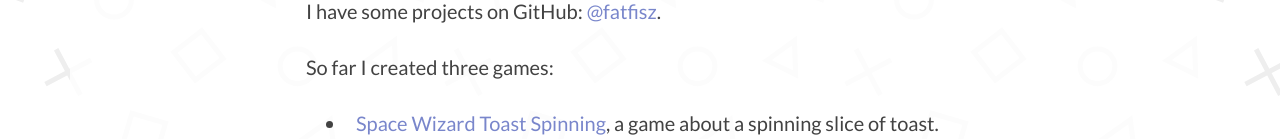
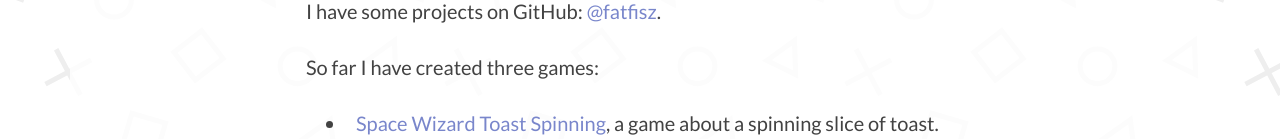
Before and after one commit to fatfisz/homepage, a Next.js app: page /about in a window 1280 px wide. Shown: the part 300-439 px from the top of the page. Built offline with nearby package versions, Linux system fonts and the light colour scheme.

Commit message:
Fix a typo

```diff
--- a/pages/about.js
+++ b/pages/about.js
@@ -17,7 +17,7 @@ export default function About() {
         I have some projects on GitHub: <a href="https://github.com/fatfisz">@fatfisz</a>.
       </p>
       <p>
-        So far I created three games:
+        So far I have created three games:
       </p>
       <ul>
         <li>
```
